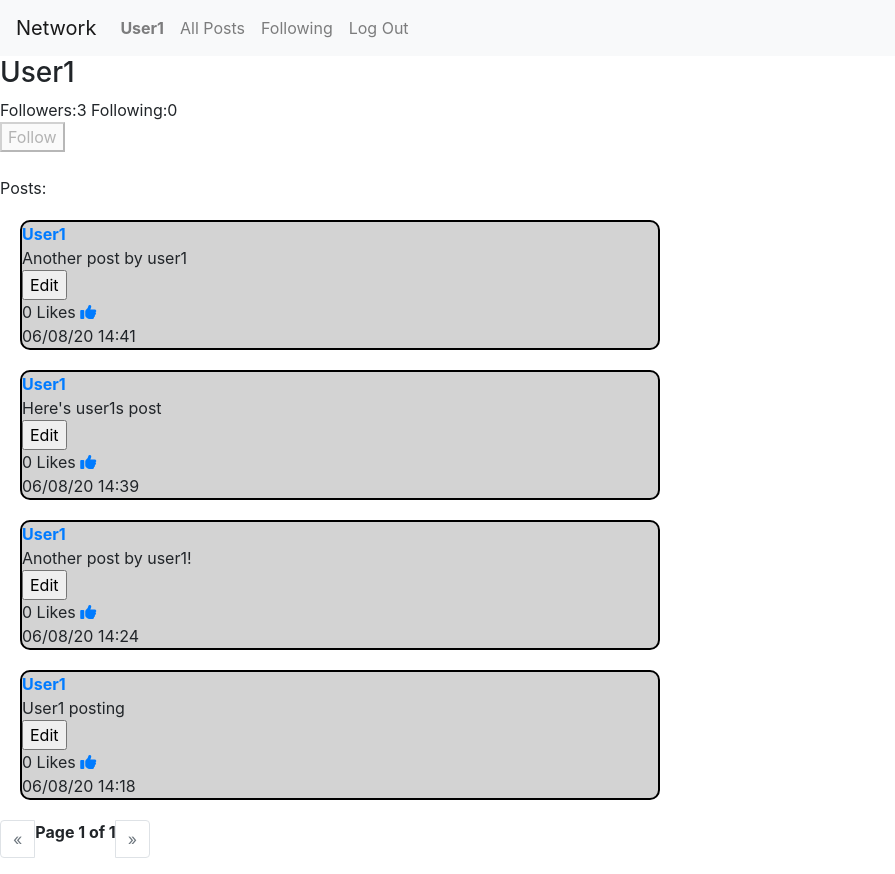
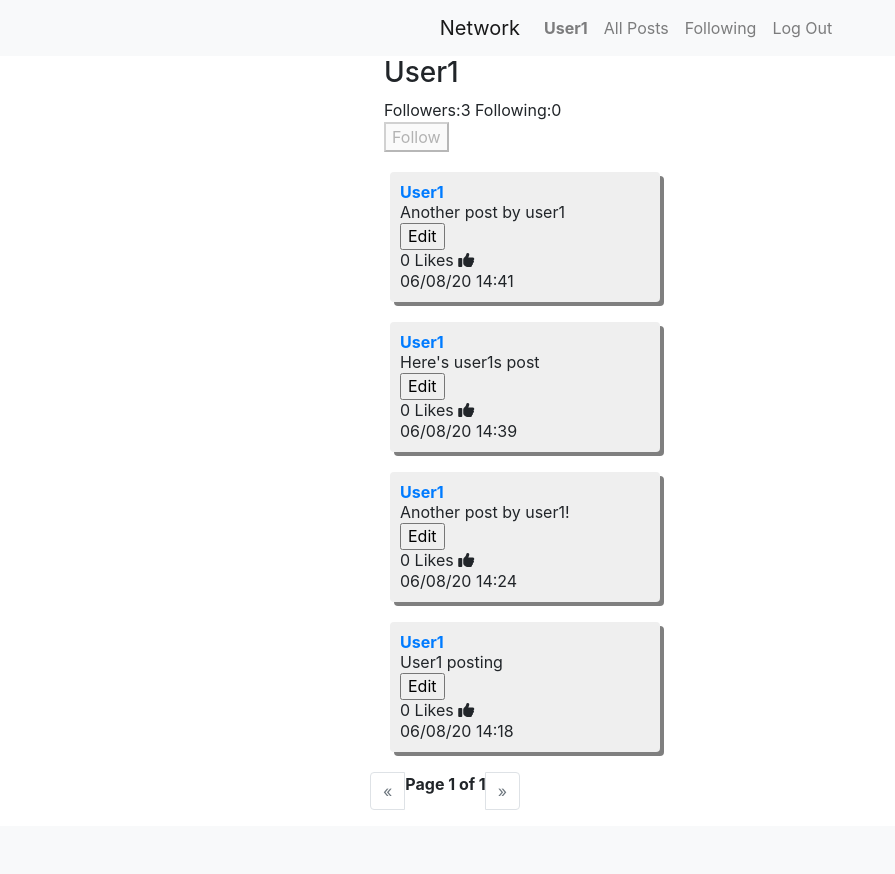
Before and after one commit to Elias-Cz/network, a Django app: a page that uses network/templates/network/layout.html in a window 1280 px wide. Shown: the whole page, without its empty margins (0-895 px from the left). After the commit the page ends 810 px from the top, so only its background shows below. Run offline with Django 3.2, Linux system fonts and the light colour scheme; a user stored in the database is signed in; data comes from the database, SQL or seed files in the repository; both versions use the stored data as it was after the commit; some libraries are stand-ins or nearby versions.

Commit message:
final push

```diff
--- a/network/static/network/main.js
+++ b/network/static/network/main.js
@@ -4,9 +4,7 @@ document.addEventListener('click', event => {
     console.log('post edit')
     postId = element.id
     let textArea = document.createElement('textarea');
-
     textArea.value = element.parentNode.parentNode.textContent
-
     element.parentElement.parentElement.appendChild(textArea);
     const input = element.parentNode.children[1]
     input.setAttribute("type", "submit")
@@ -14,7 +12,6 @@ document.addEventListener('click', event => {
     document.querySelector(".save").onclick = () => {
       text = textArea.value
       element.parentElement.parentElement.innerHTML = text
-
      fetch(`post/${postId}/${text}`)
      .then(response => response.json())
      .then(data => {
--- a/network/static/network/styles.css
+++ b/network/static/network/styles.css
@@ -1,11 +1,26 @@
 .post {
-  background-color: lightgrey;
-  border: 2px solid black;
-  border-radius: 10px;
+  background: #efefef;
+  border-radius: 4px;
+  line-height: 1.3;
   margin: 20px;
   width: 50%;
+  padding: 10px;
+  box-shadow: 4px 4px 0 rgba(0, 0, 0, 0.5);
 }
 
 .likes {
   cursor: pointer;
 }
+
+.new_post {
+  margin-top: 20px;
+}
+
+.login-form {
+
+  max-width: 400px;
+}
+
+.top {
+  margin-left: 30%;
+}
--- a/network/templates/network/layout.html
+++ b/network/templates/network/layout.html
@@ -10,7 +10,7 @@
         <script type="text/javascript" src="{% static 'network/main.js' %}"></script>
     </head>
     <body>
-        <nav class="navbar navbar-expand-lg navbar-light bg-light">
+        <nav class="navbar navbar-expand-lg navbar-light bg-light justify-content-center">
             <a class="navbar-brand" href="#">Network</a>
 
             <div>
@@ -48,6 +48,9 @@
 
             {% if user.is_authenticated %}
             {% if posts %}
+            <div class="container">
+              <div class="row justify-content-center">
+                <div class="col-md-6">
                   <nav aria-label="Page navigation">
                     <ul class="pagination">
                       {% if posts.has_previous %}
@@ -75,6 +78,12 @@
                     </li>
                   </ul>
                 </nav>
+                </div>
+
+              </div>
+
+            </div>
+
         {% else %}
         {% endif %}
         {% else %}
--- a/network/templates/network/profile.html
+++ b/network/templates/network/profile.html
@@ -3,6 +3,7 @@
 {% block body %}
 
 {% if user.is_authenticated %}
+<div class="top">
   <h3>{{ username }}</h3>
 
   Followers:{{ followers }}
@@ -21,11 +22,14 @@ Following:{{ following }}
     {% csrf_token %}
   </form>
     {% endif %}
+</div>
 
-<br>
-Posts:
-<br>
 
+
+
+<div class="container">
+  <div class="row justify-content-center">
+    <div class="col-md-6">
       {% for post in posts %}
 
       <div class="post">
@@ -45,15 +49,17 @@ Posts:
         </div>
         <div class="like">
           {{ post.likes }} Likes
-      <a href=""class="likes fas fa-thumbs-up"></a>
+          <a class="likes fas fa-thumbs-up"id="{{ post.id }}"></a>
         </div>
+
+
         {{ post.time }}
+        </div>
+      {% endfor %}
 
     </div>
-
-{% endfor %}
-
-
+  </div>
+</div>
 {% endif %}
 
 {% endblock %}
--- a/network/views.py
+++ b/network/views.py
@@ -20,7 +20,8 @@ def index(request):
     if request.method == "POST":
         get_post = request.POST.get('post')
         time_now = datetime.datetime.now()
-        time = time_now.strftime("%B %d, %Y %H:%M")
+        time = time_now.strftime("%d/%m/%y %H:%M")
+
         print(get_post)
         user = request.user
         likes = 0
```
Also changed, not shown: network/templates/network/following.html (+4 -3 lines), network/templates/network/index.html (+12 -6 lines), network/templates/network/login.html (+11 -3 lines), network/templates/network/register.html (+10 -3 lines), db.sqlite3. Lines whose indentation alone changed are shown as unchanged.
